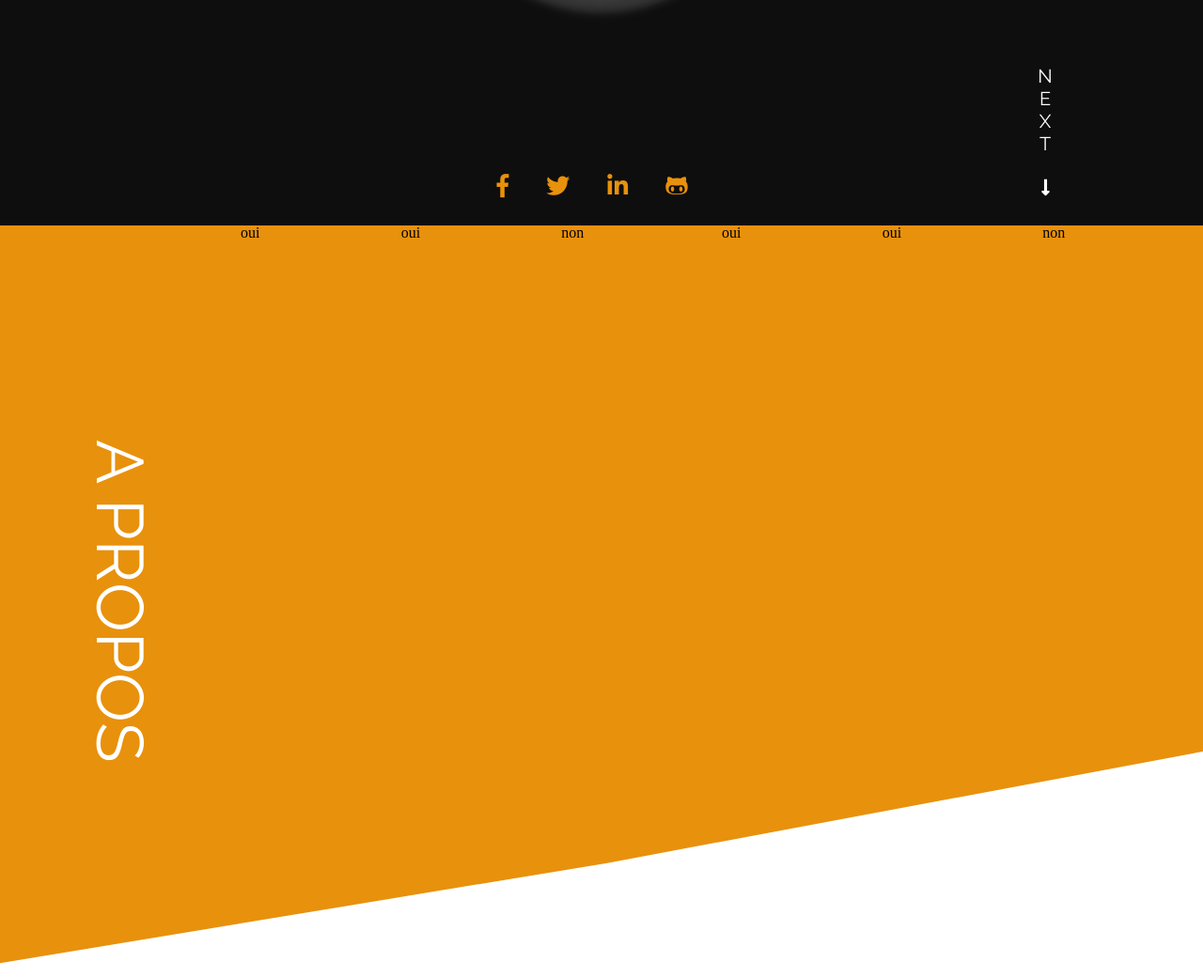
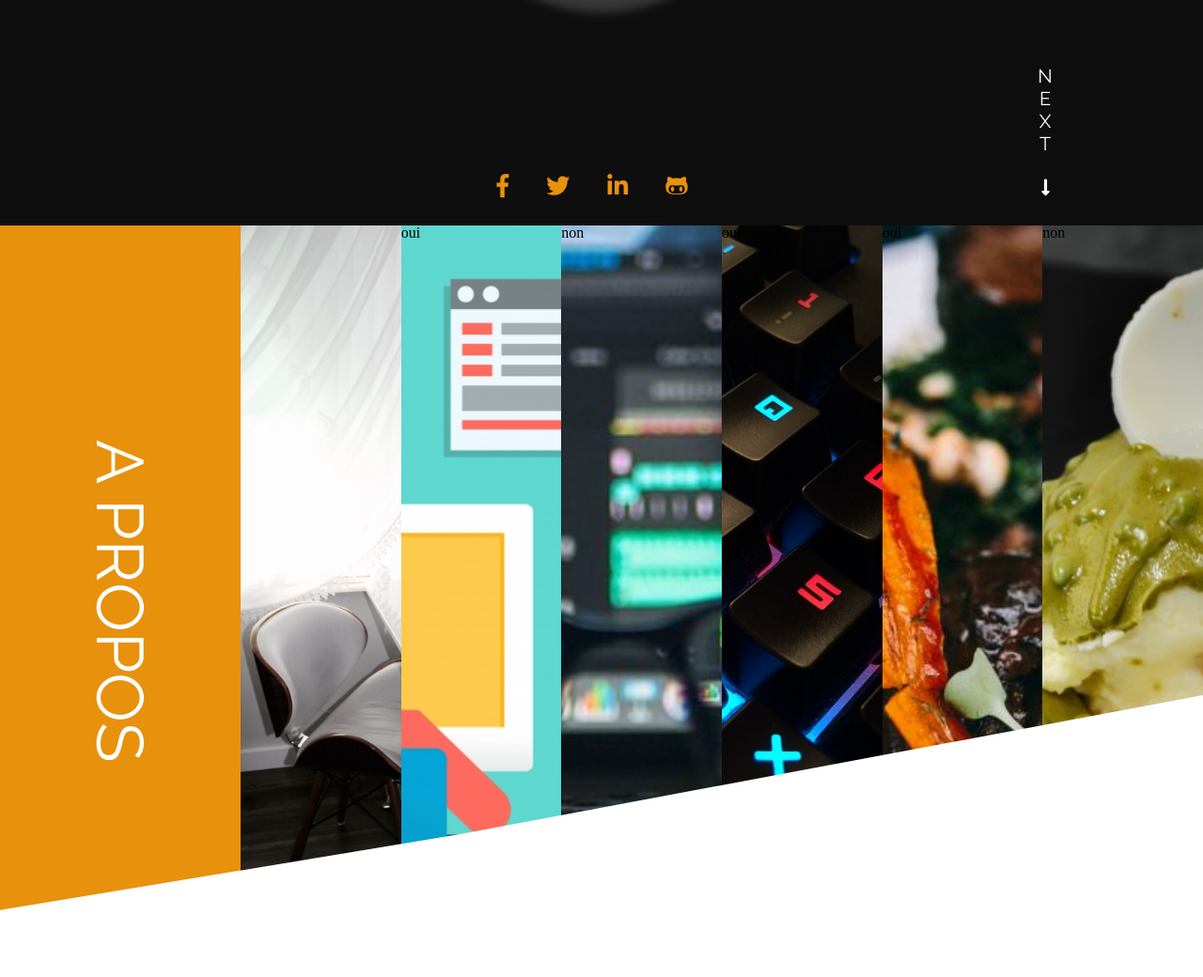
Before and after one commit to r0m21/new_portfolio, a Symfony app: template templates/app/index.html.twig in a window 1280 px wide. Shown: the part 560-1600 px from the top of the page at 94% size. Run offline with Twig, Linux system fonts and the light colour scheme; the template is opened without the code that fills it, so the values that code supplies are empty; some libraries are stand-ins or nearby versions.

Commit message:
Mise en forme de la section 'A propos', box avec effet terminé, reste à dupliquer et modifier le contenu.

```diff
--- a/public/css/style.css
+++ b/public/css/style.css
@@ -21,6 +21,7 @@
     .justify-content-end{justify-content:flex-end;}
 
     .align-items-center{align-items:center;}
+    .align-items-end{align-items:flex-end;}
 
     .align-self-center{align-self:center;}
     .align-self-end{align-self:flex-end;}
@@ -36,13 +37,21 @@
 
     .bg-transparent{background-color: transparent;}
     .bg-color-1{background-color: #E8910C;}
+    .filter-black{background-color: rgba(0,0,0, .7);}
 
     .bg-img-1{background: url(../img/bg-header.png)no-repeat center center; background-size: cover;}
+
+    .svg-w, .svg-o{
+        position:absolute;
+        bottom:0;
+        right:0;
+    }
 
     .border-1{border: 1px solid #E8910C;}
 
     /* Font size + font family */
 
+    .fs-16{font-size:16px;}
     .fs-20{font-size:20px;}
     .fs-25{font-size:25px;}
     .fs-30{font-size:30px;}
@@ -60,16 +69,22 @@
 
     /* Letter Spacing + Line height */
 
+    .ls-10{letter-spacing: 10px;}
     .ls-15{letter-spacing: 15px;}
     .ls-40{letter-spacing: 40px;}
 
     /* Margin + Padding */
 
     .m-auto{margin:auto;}
+    .mlr-auto{margin:0 auto;}
 
+    .ml-15{margin-left:15px;}
     .ml-25{margin-left:25px;}
     .ml-40{margin-left:40px;}
     .ml-80{margin-left:80px;}
+
+    .mb-15{margin-bottom:15px;}
+    .mb-50{margin-bottom:50px;}
 
     .p-20{padding:20px;}
     .p-30{padding:30px;}
@@ -78,6 +93,7 @@
 
     .ptb-20{padding: 20px 0;}
     .ptb-40{padding:40px 0;}
+    .ptb-100{padding:100px 0;}
 
     /* Height / Width */
 
@@ -101,7 +117,8 @@
 
     /* Responsive élément */
 
-    .img-responsive{min-height:auto;width:auto;}
+    .img-responsive{max-height:100%;width:auto;}
+
 
 /* ===========================================================================
                             CLASSE SPECIFIQUE
@@ -110,21 +127,6 @@
     /* ===========================================================================
                                         NAV
     =========================================================================== */
-
-        .bg-svg-o{
-            background: url('../img/polygon.svg') no-repeat bottom center;
-            background-size:contain;
-            position:absolute;
-            bottom:0;
-            right:0;
-        }
-        .bg-svg-w{
-            background: url('../img/polygon-w.svg') no-repeat bottom center;
-            background-size:contain;
-            position:absolute;
-            bottom:0;
-            right:0;
-        }
 
         .logo{height:70px; width:70px;}
 
@@ -138,9 +140,9 @@
         content: "";
         display: block;
         height: 1px;
-        width: 120px;
+        width: auto;
         background-color: #E8910C;
-        margin: 20px auto 0px;
+        margin: 20px 15px 0px;
         text-align: center;
     }
 
@@ -152,12 +154,36 @@
                                     A PROPOS
     =========================================================================== */
 
-    /* .skill-1{background: url('../img/')}
-    .skill-2{}
-    .skill-3{}
-    .about-1{}
-    .about-2{}
-    .about-3{} */
+    .about-1{background: url('../img/about-1.jpg') no-repeat center center;background-size:cover;}
+    .about-2{background: url('../img/about-2.jpeg') no-repeat center center;background-size:cover;}
+    .about-3{background: url('../img/about-3.jpg') no-repeat center center;background-size:cover;}
+
+    .skill-2{background: url('../img/skill-2.jpg') no-repeat center center;background-size:cover;}
+    .skill-3{background: url('../img/skill-3.jpg') no-repeat center center;background-size:cover;}
+
+    .card-content
+    {
+        opacity:0;
+        position:absolute;
+        bottom:0;
+        top:0;
+        right:0;
+        left:0;
+    }
+
+    .card{overflow:hidden; position:relative;}
+
+    .boximg
+    {
+        -webkit-transition: -webkit-transform 1s;
+        transition: -webkit-transform 1s;
+        transition: transform 1s;
+        transition: transform 1s, -webkit-transform 1s;
+    }
+
+    .card:hover .card-content{opacity:1; transition: 1s;}
+    .card:hover .boximg{-webkit-transform: scale(1.2);transform: scale(1.2);} /* Effet zoom en hover */
+
 
 /* ===========================================================================
                                 MEDIA QUERIES
--- a/templates/app/index.html.twig
+++ b/templates/app/index.html.twig
@@ -81,9 +81,41 @@
         <div class="h100 w80 d-flex">
 
             <div class="w50 d-flex">
-                <div class="w33 skill-1">oui</div>
+
+                <div class="w33 card">
+
+                    <div class="boximg h100">
+                        <img class="img-responsive" src="../img/skill-1.jpg" alt="About">
+                    </div>
+
+                    <article class="card-content d-flex column h100 m-auto filter-black">
+
+                        <h1 class="fs-25 ls-10 raleway regular text-center color-2 ptb-100 mlr-auto separator">Design</h1>
+
+                        <div class="d-flex column mb-50">
+                            <p class="text-center white raleway regular fs-16 mb-15">UI / UX</p>
+                            <p class="text-center white raleway regular fs-16">Responsive Design</p>
+                        </div>
+
+                        <div class="d-flex column mb-50">
+                            <p class="text-center white raleway regular fs-16 mb-15">Adobe XD</p>
+                            <p class="text-center white raleway regular fs-16 mb-15">Photoshop</p>
+                            <p class="text-center white raleway regular fs-16">Illustrator</p>
+                        </div>
+
+                        <div class="d-flex justify-content-center">
+                            <i class="fas fa-mobile-alt white fs-20 d-flex align-items-end"></i>
+                            <i class="fas fa-tablet-alt white fs-25 ml-15 d-flex align-items-end"></i>
+                            <i class="fas fa-desktop white fs-30 ml-15 d-flex align-items-end"></i>
+                        </div>
+
+                    </article>
+
+                </div>
+
                 <div class="w33 skill-2">oui</div>
                 <div class="w33 skill-3">non</div>
+
             </div>
 
             <div class="w50 d-flex">
@@ -94,7 +126,12 @@
         </div>
 
     <!-- SVG -->
-        <div class="bg-svg-w w100 h100"></div>
+    <svg class="svg-w img-responsive" version="1.2" baseProfile="tiny" id="my-svg"
+    xmlns="http://www.w3.org/2000/svg" xmlns:xlink="http://www.w3.org/1999/xlink" x="0px" y="0px" width="1600px" height="300px"
+    viewBox="0 0 1600 300" xml:space="preserve">
+        <polygon fill="#FFF" points="1606.581,312.701 -279.626,327.644 807.725,148.333
+        1636.463,-6.839 "/>
+    </svg>
 
     </section>
 
```
Also changed, not shown: public/img/about-1.jpg (added), public/img/about-2.jpeg (added), public/img/about-3.jpg (added), public/img/skill-1.jpg (added), public/img/skill-2.jpg (added), public/img/skill-3.jpg (added).
